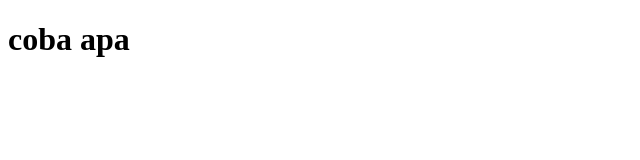
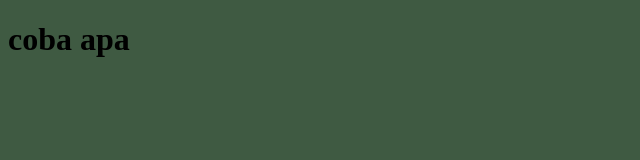
Before and after one commit to FarisHLA/gitt-hubbb, a plain HTML site: page index.html in a window 1280 px wide. Shown: the whole page, without its empty margins (0-640 px from the left). Drawn offline with Linux system fonts and the light colour scheme.

Commit message:
first commit

```diff
--- a/index.html
+++ b/index.html
@@ -4,6 +4,7 @@
         <meta charset="UTF-8">
         <meta name="viewport" content="width=device-width, initial-scale=1.0">
         <title>Belajar Git hub</title>
+        <link rel="stylesheet" href="style.css">
     </head>
     <body>
         <h1>coba apa</h1>
--- /dev/null
+++ b/style.css
@@ -0,0 +1,3 @@
+body {
+    background-color: rgb(63, 90, 66);
+}
```
